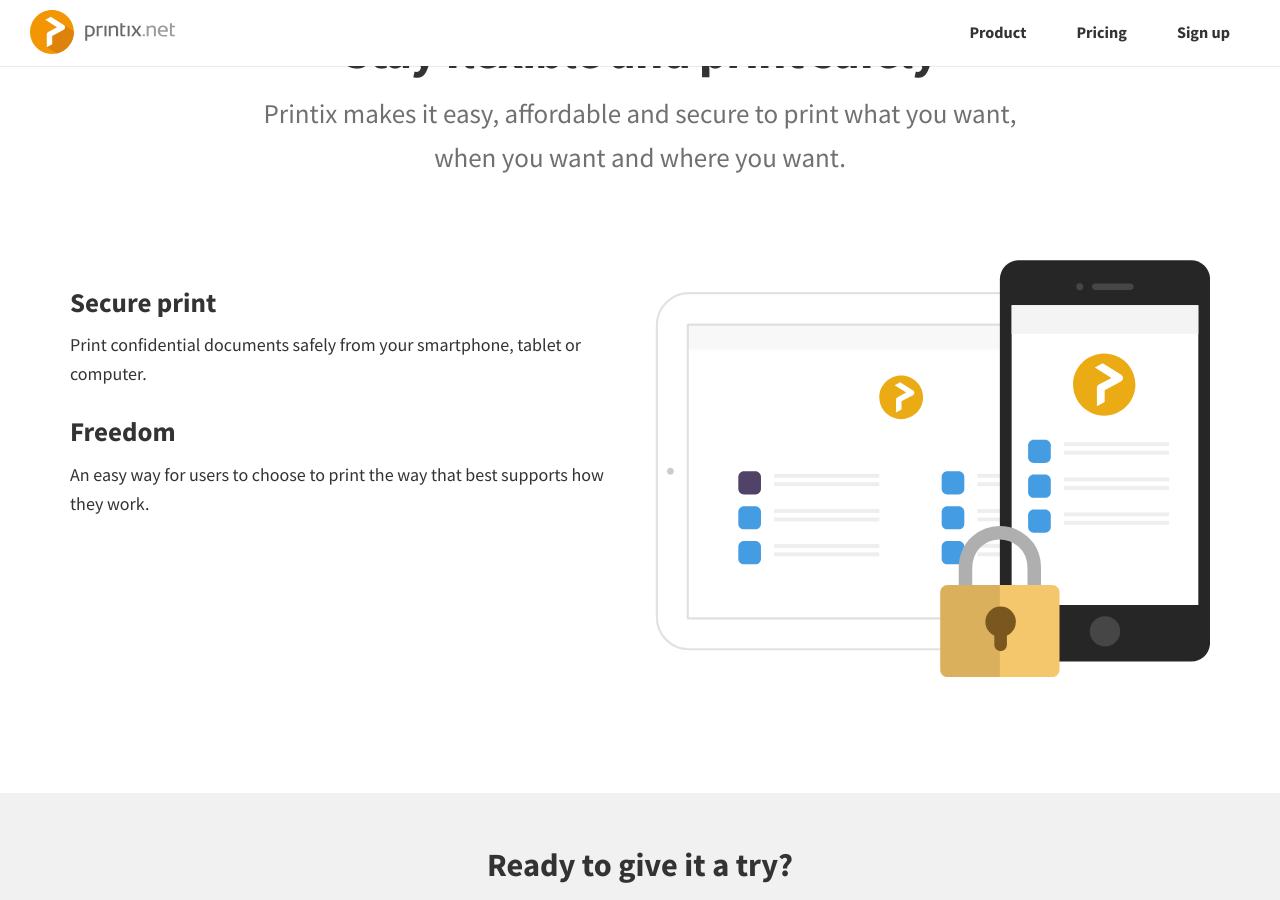
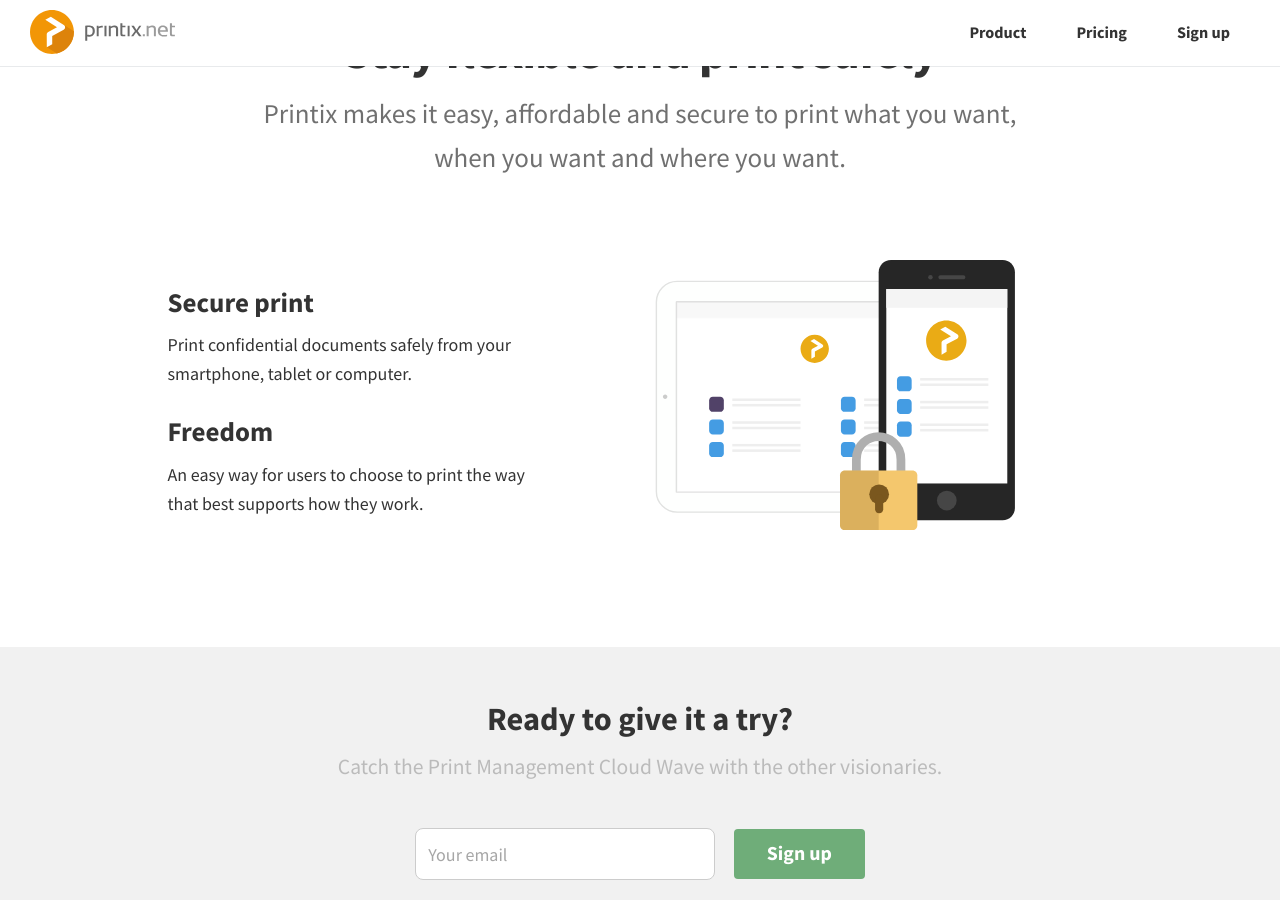
Before and after one commit to aakjaer/printix, a Jekyll site: the page built from index.html, in a window 1280 px wide and 900 px high, scrolled down 1688 px. Built offline with Jekyll 4.4.1, drawn with Linux system fonts in a browser that asks for light colours; Markdown is read by kramdown in place of the engine named in the settings.

Commit message:
Tweaking responsiveness

```diff
--- a/index.html
+++ b/index.html
@@ -40,14 +40,14 @@
         <p class="lead animate fadein editable">Printix makes it easy, affordable and secure to print what you want, when you want and where you want.</p>
 
 		<div class="row">
-			<div class="col-sm-6">
+			<div class="col-sm-6 col-lg-4 col-lg-offset-1">
 				<h3 class="editable">Secure print</h3>
 				<p class="editable">Print confidential documents safely from your smartphone, tablet or computer.</p>
 
 				<h3 class="editable">Freedom</h3>
 				<p class="editable">An easy way for users to choose to print the way that best supports how they work.</p>
 			</div>
-			<div class="col-sm-6">
+			<div class="col-sm-6 col-lg-4 col-lg-offset-1">
 				<object type="image/svg+xml" data="{{ site.baseurl }}/assets/images/illustrations/security.svg"></object>
 			</div>
 		</div>
```
